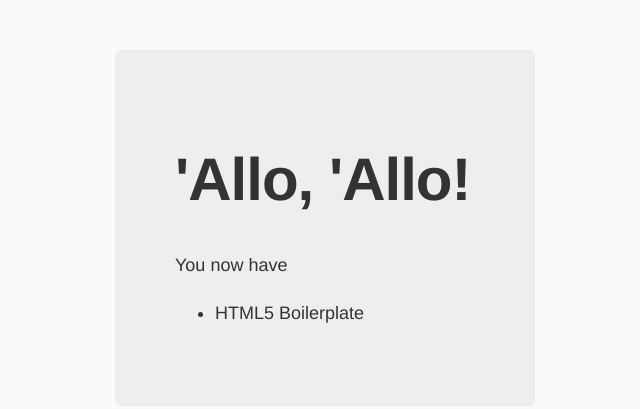
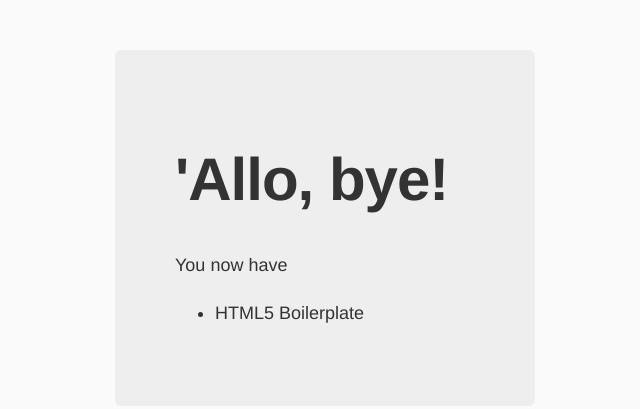
Before and after one commit to Xenos54/ipwoconnor_profile, a website: page app/index.html in a window 1280 px wide. Shown: the whole page, without its empty margins (315-955 px from the left). Drawn offline with nearby package versions, Linux system fonts and the light colour scheme; files that its build step writes are made by us from their sources.

Commit message:
Initial dist subtree commit

```diff
--- a/app/index.html
+++ b/app/index.html
@@ -21,7 +21,7 @@
 
 
         <div class="hero-unit">
-          <h1>'Allo, 'Allo!</h1>
+          <h1>'Allo, bye!</h1>
           <p>You now have</p>
           <ul>
             <li>HTML5 Boilerplate</li>
```
Also changed, not shown: dist/index.html, 3 other files.
